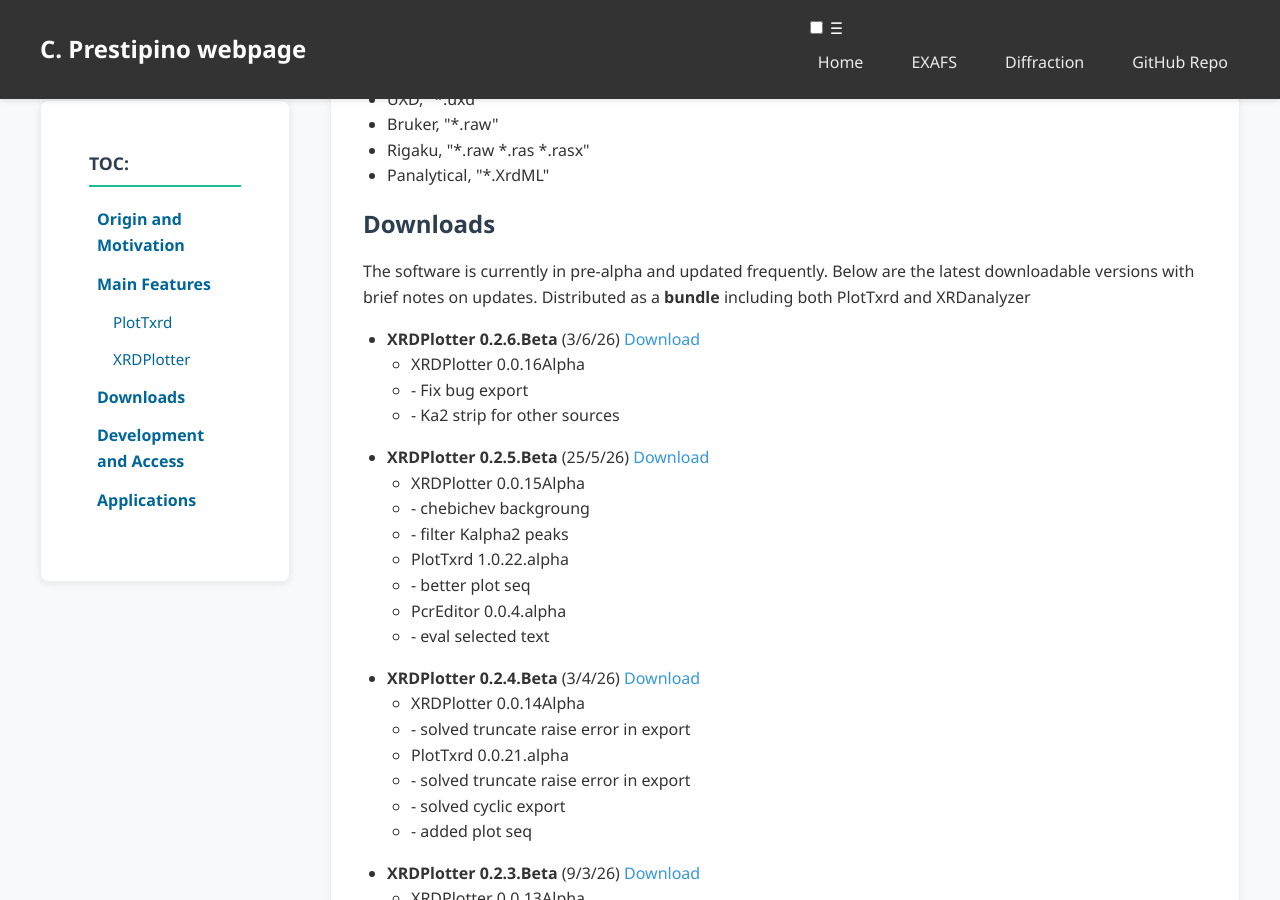
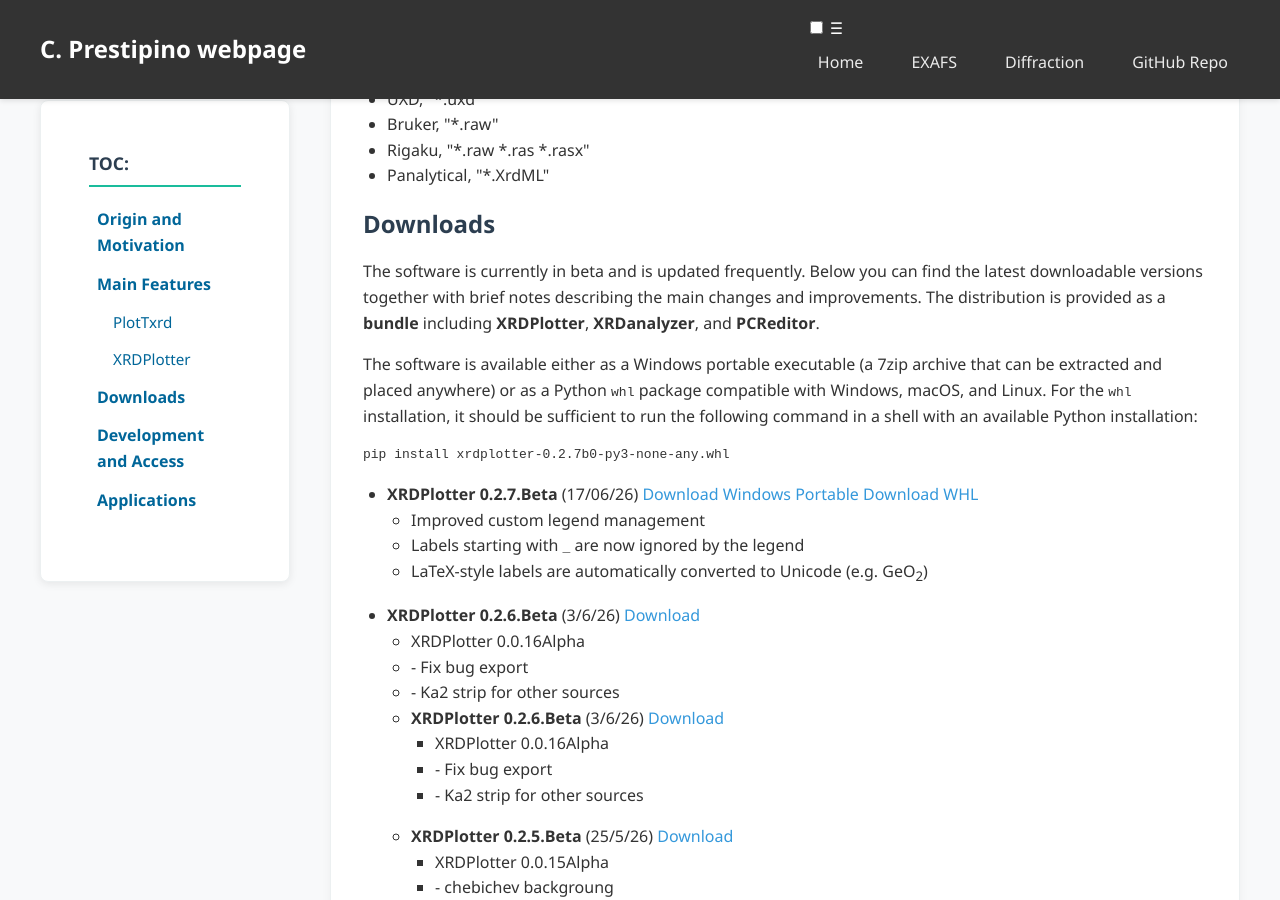
Before and after one commit to Prestipino/Prestipino.github.io, a Jekyll site: the page built from PlotTxrd.html, in a window 1280 px wide and 900 px high, scrolled down 1326 px. Built offline with Jekyll 4.4.1, drawn with Linux system fonts in a browser that asks for light colours.

Commit message:
Change software status to beta and update download info
Updated software status from pre-alpha to beta and added details about the distribution and installation methods.

```diff
--- a/PlotTxrd.html
+++ b/PlotTxrd.html
@@ -75,14 +75,51 @@ Both applications open a set of different format
 
 <section>
   <h2 id="downloads">Downloads</h2>
-      <p>The software is currently in pre-alpha and updated frequently. Below
-        are the latest downloadable versions with brief notes on updates.
-        Distributed as a <strong>bundle</strong> including both PlotTxrd and
-        XRDanalyzer</p>
 
+  <p>
+    The software is currently in beta and is updated frequently.
+    Below you can find the latest downloadable versions together with
+    brief notes describing the main changes and improvements.
+    The distribution is provided as a <strong>bundle</strong> including
+    <strong>XRDPlotter</strong>, <strong>XRDanalyzer</strong>, and
+    <strong>PCReditor</strong>.
+  </p>
+
+  <p>
+    The software is available either as a Windows portable executable
+    (a 7zip archive that can be extracted and placed anywhere) or as a
+    Python <code>whl</code> package compatible with Windows, macOS, and Linux.
+    For the <code>whl</code> installation, it should be sufficient to run the
+    following command in a shell with an available Python installation:
+  </p>
+
+  <pre><code>pip install xrdplotter-0.2.7b0-py3-none-any.whl</code></pre>
+
+  <ul>
+    <li>
+      <strong>XRDPlotter 0.2.7.Beta</strong> (17/06/26)
+      <a href="https://sdrive.cnrs.fr/s/8FxKfppfPBSZTFj">Download Windows Portable</a>
+      <a href="https://sdrive.cnrs.fr/s/rMH885eKWR3KQZr">Download WHL</a>
+
+      <ul>
+        <li>Improved custom legend management</li>
+        <li>Labels starting with <code>_</code> are now ignored by the legend</li>
+        <li>LaTeX-style labels are automatically converted to Unicode (e.g. GeO<sub>2</sub>)</li>
+      </ul>
+    </li>
+  </ul>
+</section>
 
 
   <ul>
+  <li><strong>XRDPlotter 0.2.6.Beta</strong> (3/6/26) <a href="https://sdrive.cnrs.fr/s/XkiiLbAxtzCHpwr">Download</a>
+      <ul>
+        <li>XRDPlotter 0.0.16Alpha</li>
+        <li>- Fix bug export</li>
+        <li>- Ka2 strip for other sources </li>
+  </li>
+
+
 
   <li><strong>XRDPlotter 0.2.6.Beta</strong> (3/6/26) <a href="https://sdrive.cnrs.fr/s/XkiiLbAxtzCHpwr">Download</a>
       <ul>
```
